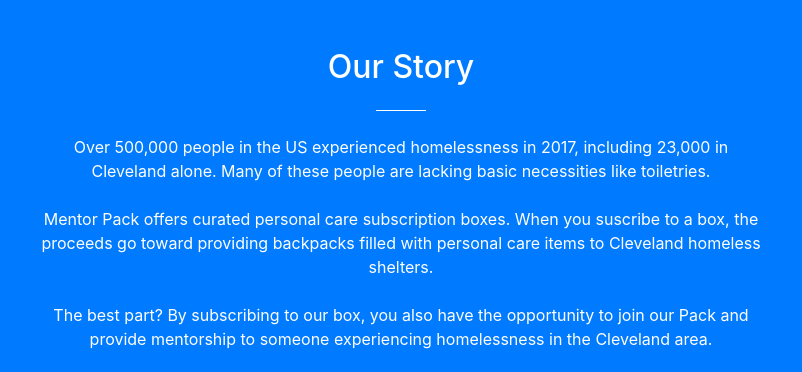
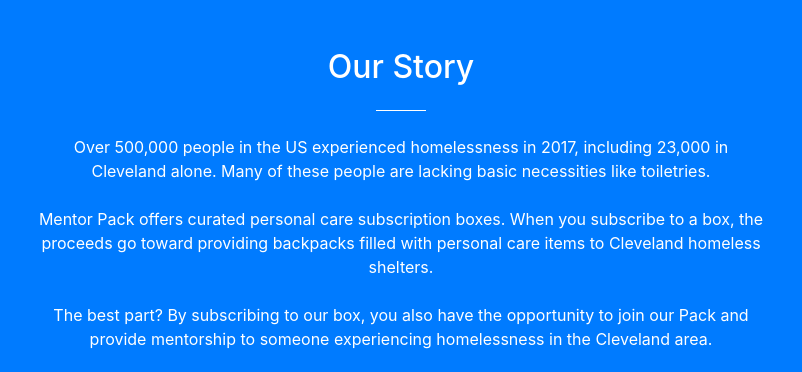
Before and after one commit to bdbrown4/GBHCleveland, a website with bundled scripts: page public/index.html in a window 1280 px wide. Shown: the part 880-1252 px from the top of the page, 239-1041 px from the left. Built offline with nearby package versions, Linux system fonts and the light colour scheme.

Commit message:
spelling errors....

```diff
--- a/public/index.html
+++ b/public/index.html
@@ -89,7 +89,7 @@
             <p class="text-white">
               Over 500,000 people in the US experienced homelessness in 2017, including 23,000 in Cleveland alone. Many of these people are lacking basic
               necessities like toiletries. <br/><br/>
-              Mentor Pack offers curated personal care subscription boxes. When you suscribe to a box, the proceeds go toward providing
+              Mentor Pack offers curated personal care subscription boxes. When you subscribe to a box, the proceeds go toward providing
               backpacks filled with personal care items to Cleveland homeless shelters. <br/>
               <br/>
               The best part? By subscribing to our box, you also have the opportunity to join our Pack
```
